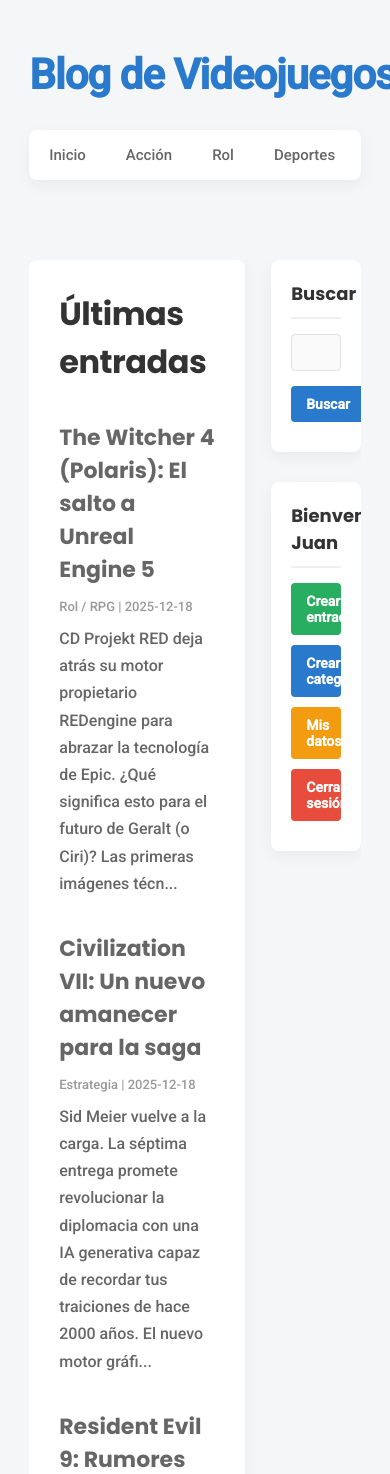
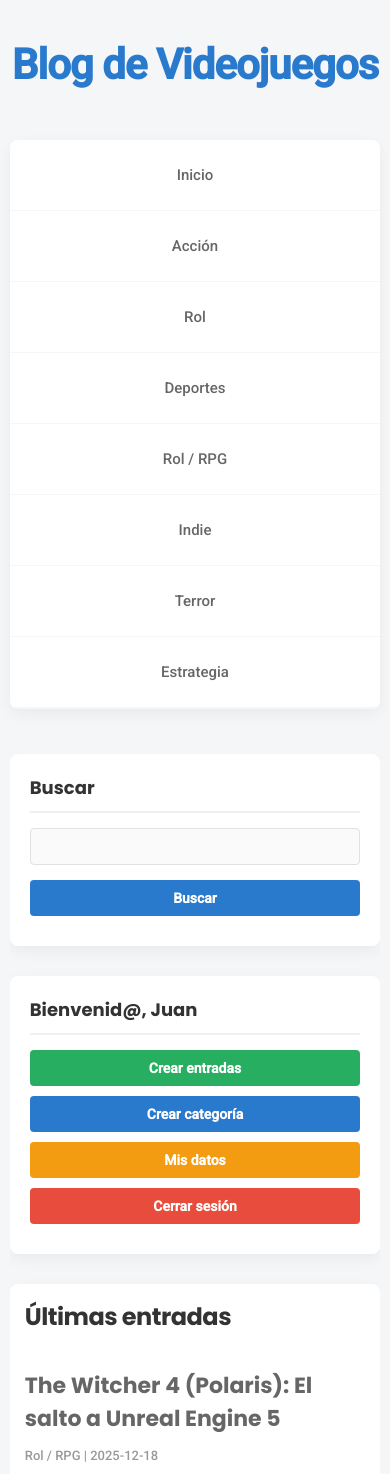
Before and after one commit to JKFullDev/blog-videojuegos, a PHP site: page /index.php in a window 390 px wide; the page is wider, and only the part inside the window is pictured. Shown: the top 1474 px of that part. Run offline with PHP 8.4, Linux system fonts and the light colour scheme; a user stored in the database is signed in; data comes from the database, SQL or seed files in the repository.

Commit message:
responsiveDesignChanges;

```diff
--- a/assets/css/style.css
+++ b/assets/css/style.css
@@ -11,18 +11,15 @@
     --text-gray: #666666;
     --border-color: #e1e1e1;
     --soft-shadow: 0px 5px 15px rgba(0, 0, 0, 0.05);
-    /* Sombra suave */
 }
 
 /* --- GENERALES --- */
 * {
     margin: 0px;
     padding: 0px;
-    /* Usamos Roboto para textos largos y Poppins para títulos */
     font-family: 'Roboto', sans-serif;
     text-decoration: none;
     box-sizing: border-box;
-    /* Ayuda a que los paddings no rompan los anchos */
 }
 
 .clearfix {
@@ -32,13 +29,11 @@
 
 body {
     background: var(--bg-body);
-    /* Color plano limpio, sin imagen de cubos */
     color: var(--text-dark);
-
+    /* Sticky Footer */
     display: flex;
     flex-direction: column;
     min-height: 100vh;
-    /* Altura mínima del 100% de la ventana */
 }
 
 .alerta {
@@ -76,21 +71,17 @@ body {
     float: left;
     width: 540px;
     height: 100px;
-    /* Ajustado ligeramente */
 }
 
 #logo a {
     font-family: 'Poppins', sans-serif;
-    /* Fuente moderna gruesa */
     font-size: 42px;
     font-weight: 700;
     letter-spacing: -1px;
     color: var(--primary);
-    /* Quitamos text-shadow negro duro */
     text-shadow: none;
     transition: all 300ms;
     margin-left: 0;
-    /* Limpiamos margen */
     display: block;
     padding-top: 20px;
 }
@@ -105,7 +96,6 @@ body {
     clear: both;
     width: 100%;
     height: 50px;
-    /* Un poco más alto para mejor click */
     background: var(--bg-white);
     border: none;
     border-radius: 8px;
@@ -122,7 +112,6 @@ body {
     float: left;
     line-height: 50px;
     border-right: none;
-    /* Quitamos las líneas divisorias viejas */
 }
 
 #menu ul li a {
@@ -137,19 +126,19 @@ body {
 
 #menu ul li a:hover {
     background: rgba(41, 121, 205, 0.08);
-    /* Fondo azul muy sutil */
     color: var(--primary);
 }
 
-/* --- CONTENIDO (Mantenemos tu estructura de floats) --- */
+/* --- CONTENIDO --- */
 #contenedor {
     width: 85%;
     height: auto;
     margin: 0px auto;
     margin-top: 30px;
     margin-bottom: 30px;
-    /* Importante para que el contenedor crezca con los floats internos */
     overflow: hidden;
+    flex: 1;
+    /* Sticky Footer */
 }
 
 /* --- BARRA LATERAL (ASIDE) --- */
@@ -162,12 +151,10 @@ body {
 .bloque {
     display: block;
     width: 100%;
-    /* Ajustado al 100 del sidebar */
     margin: 0px auto;
     margin-bottom: 30px;
     background: var(--bg-white);
     padding: 20px;
-    /* Sombra suave moderna en vez de inset/outset */
     box-shadow: var(--soft-shadow);
     border-radius: 8px;
 }
@@ -231,7 +218,6 @@ input[type="submit"],
     color: white;
     background: var(--primary);
     border: none;
-    /* Quitamos bordes con colores distintos */
     cursor: pointer;
     padding: 10px 15px;
     font-weight: 600;
@@ -250,7 +236,6 @@ input[type="submit"]:hover,
 .boton:hover {
     background: var(--primary-hover);
     transform: translateY(-2px);
-    /* Pequeño salto al hover */
 }
 
 .boton-naranja {
@@ -291,14 +276,13 @@ input[type="submit"]:hover,
     text-decoration: none;
 }
 
-/* --- PRINCIPAL (Mantenemos float y width) --- */
+/* --- PRINCIPAL --- */
 #principal {
     float: left;
     width: 65%;
     min-height: 572px;
     background: var(--bg-white);
     border-radius: 8px;
-    /* Sombra suave */
     box-shadow: var(--soft-shadow);
     padding: 30px;
     overflow: hidden;
@@ -330,7 +314,6 @@ input[type="submit"]:hover,
 #principal p {
     margin-top: 10px;
     line-height: 1.7;
-    /* Mejor lectura */
     color: var(--text-gray);
 }
 
@@ -338,7 +321,6 @@ input[type="submit"]:hover,
 #ver-todas a {
     display: block;
     border-radius: 30px;
-    /* Redondeado completo */
     padding: 12px 20px;
     color: var(--primary);
     background: transparent;
@@ -369,5 +351,109 @@ input[type="submit"]:hover,
     padding: 20px;
     text-align: center;
     margin-top: 40px;
-    /* Separación del contenido */
 }
+
+/* =======================================================
+   RESPONSIVE DESIGN
+   ======================================================= */
+
+/* 1. TABLETS Y MÓVILES (Menos de 1024px) */
+@media (max-width: 1024px) {
+
+    #cabecera,
+    #contenedor,
+    #pie {
+        width: 95%;
+        /* Aprovechamos más pantalla */
+    }
+
+    #logo {
+        width: 100%;
+        float: none;
+        text-align: center;
+        margin-bottom: 10px;
+    }
+
+    #logo a {
+        padding-top: 10px;
+        float: none;
+    }
+
+    #menu {
+        height: auto;
+        text-align: center;
+        margin-bottom: 5px;
+        /* Reducimos margen inferior del menú */
+    }
+
+    #menu ul li {
+        float: none;
+        display: inline-block;
+    }
+
+    /* Reducimos el margen superior del contenedor principal para que
+       no haya tanto hueco entre el menú y el sidebar/contenido */
+    #contenedor {
+        margin-top: 10px;
+    }
+
+    /* Quitamos los floats: El Sidebar se pondrá ARRIBA solo (orden natural HTML) */
+    #principal {
+        float: none;
+        width: 100%;
+        min-height: auto;
+        margin-bottom: 30px;
+    }
+
+    #sidebar {
+        float: none;
+        width: 100%;
+        margin-top: 0;
+        /* Sin margen extra arriba */
+    }
+}
+
+/* 2. MÓVILES PEQUEÑOS (Menos de 600px) */
+@media (max-width: 600px) {
+    #menu ul li {
+        display: block;
+        /* Menú vertical */
+        width: 100%;
+        border-bottom: 1px solid #f4f6f8;
+    }
+
+    #menu ul li a {
+        padding: 10px;
+    }
+
+    #principal {
+        padding: 15px;
+    }
+
+    #principal h1 {
+        font-size: 24px;
+    }
+
+    .entrada h2 {
+        font-size: 20px;
+    }
+
+    /* Botones anchos para facilitar el "tap" */
+    #ver-todas a,
+    .boton,
+    input[type="submit"] {
+        width: 100%;
+        display: block;
+    }
+
+    .botones-entrada {
+        flex-direction: column;
+        width: 100%;
+    }
+
+    .editar,
+    .borrar {
+        width: 100%;
+        text-align: center;
+    }
+}
--- a/includes/cabecera.php
+++ b/includes/cabecera.php
@@ -8,6 +8,7 @@
 <head>
     <meta charset="utf-8" />
     <title>Blog de Videojuegos</title>
+    <meta name="viewport" content="width=device-width, initial-scale=1.0">
     <link rel="stylesheet" type="text/css" href="./assets/css/style.css">
 </head>
 
```
